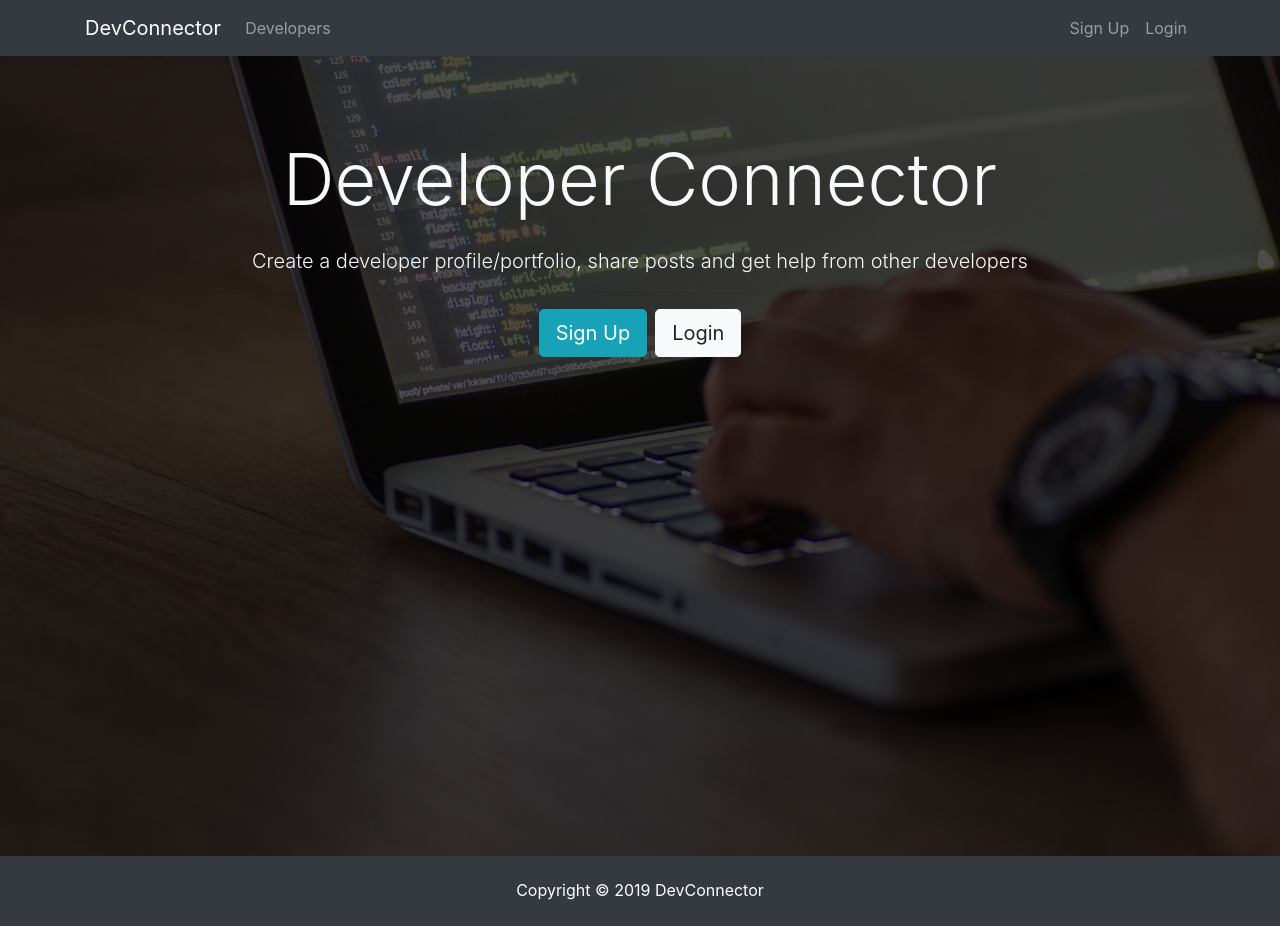
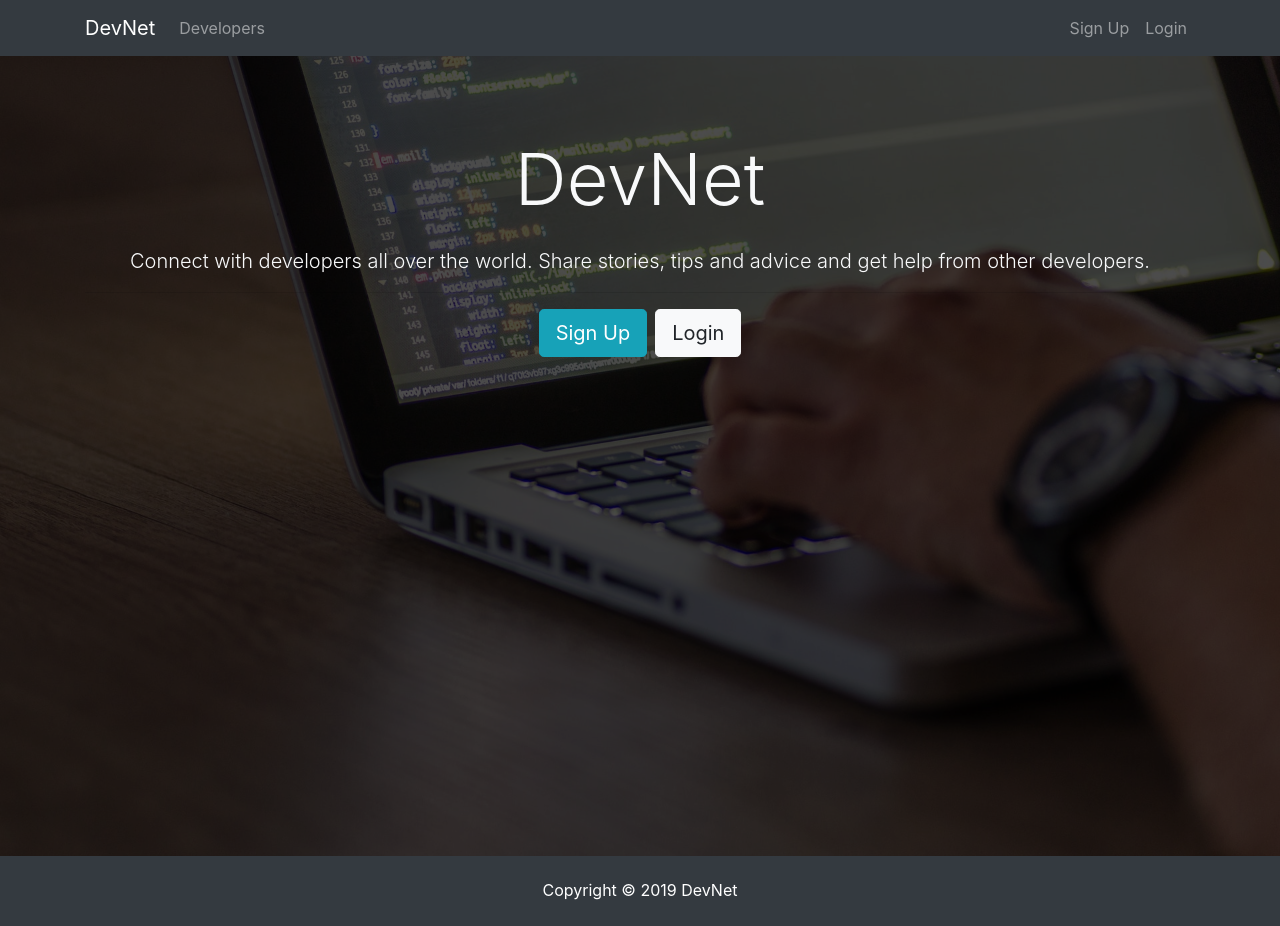
Before and after one commit to evan999/MERN-social-network, a React (Create React App) app in the folder client/: page / in a window 1280 px wide. Built offline with nearby package versions, Linux system fonts and the light colour scheme.

Commit message:
Change site name

```diff
--- a/client/public/index.html
+++ b/client/public/index.html
@@ -13,7 +13,7 @@
     <link rel="stylesheet" href="https://stackpath.bootstrapcdn.com/bootstrap/4.1.3/css/bootstrap.min.css" integrity="sha384-MCw98/SFnGE8fJT3GXwEOngsV7Zt27NXFoaoApmYm81iuXoPkFOJwJ8ERdknLPMO" crossorigin="anonymous">
     <link rel="stylesheet" href="https://use.fontawesome.com/releases/v5.5.0/css/all.css" integrity="sha384-B4dIYHKNBt8Bc12p+WXckhzcICo0wtJAoU8YZTY5qE0Id1GSseTk6S+L3BlXeVIU" crossorigin="anonymous">
 
-    <title>DevConnector: A social network for developers</title>
+    <title>DevNet: A social network for developers</title>
   </head>
   <body>
     <div id="root"></div>
--- a/client/src/components/auth/Login.js
+++ b/client/src/components/auth/Login.js
@@ -57,7 +57,7 @@ class Login extends Component {
 				<div className="row">
 					<div className="col-md-8 m-auto">
 						<h1 className="display-4 text-center">Log In</h1>
-						<p className="lead text-center">Sign in to your DevConnector account</p>
+						<p className="lead text-center">Sign in to your DevNet account</p>
 						<form onSubmit={this.onSubmit}>
 							<TextFieldGroup
 								placeholder="Email Address"
--- a/client/src/components/auth/Register.js
+++ b/client/src/components/auth/Register.js
@@ -59,7 +59,7 @@ class Register extends Component {
 					<div className="row">
 						<div className="col-md-8 m-auto">
 							<h1 className="display-4 text-center">Sign Up</h1>
-							<p className="lead text-center">Create your DevConnector account</p>
+							<p className="lead text-center">Create your DevNet account</p>
 							<form noValidate onSubmit={this.onSubmit}>
 								<TextFieldGroup
 									placeholder="Name"
--- a/client/src/components/layout/Footer.js
+++ b/client/src/components/layout/Footer.js
@@ -3,7 +3,7 @@ import React from 'react'
 export default () => {
 	return (
 		<footer className="bg-dark text-white mt-5 p-4 text-center">
-			Copyright &copy; {new Date().getFullYear()} DevConnector
+			Copyright &copy; {new Date().getFullYear()} DevNet
 		</footer>
 	)
 }
--- a/client/src/components/layout/Landing.js
+++ b/client/src/components/layout/Landing.js
@@ -18,9 +18,9 @@ class Landing extends Component {
 				<div className="container">
 					<div className="row">
 						<div className="col-md-12 text-center">
-							<h1 className="display-3 mb-4">Developer Connector
+							<h1 className="display-3 mb-4">DevNet
 							</h1>
-							<p className="lead"> Create a developer profile/portfolio, share posts and get help from other developers</p>
+							<p className="lead"> Connect with developers all over the world. Share stories, tips and advice and get help from other developers.</p>
 							<hr />
 							<Link to="/register" className="btn btn-lg btn-info mr-2">
 								Sign Up
--- a/client/src/components/layout/Navbar.js
+++ b/client/src/components/layout/Navbar.js
@@ -61,7 +61,7 @@ class Navbar extends Component {
       <nav className="navbar navbar-expand-sm navbar-dark bg-dark mb-4">
         <div className="container">
           <Link className="navbar-brand" to="/">
-			DevConnector
+          DevNet
           </Link>
           <button className="navbar-toggler" type="button" data-toggle="collapse" data-target="#mobile-nav">
             <span className="navbar-toggler-icon"></span>
```
Also changed, not shown: 1 other file (tests, documents, lock files or other folders). Lines whose indentation alone changed are shown as unchanged.
